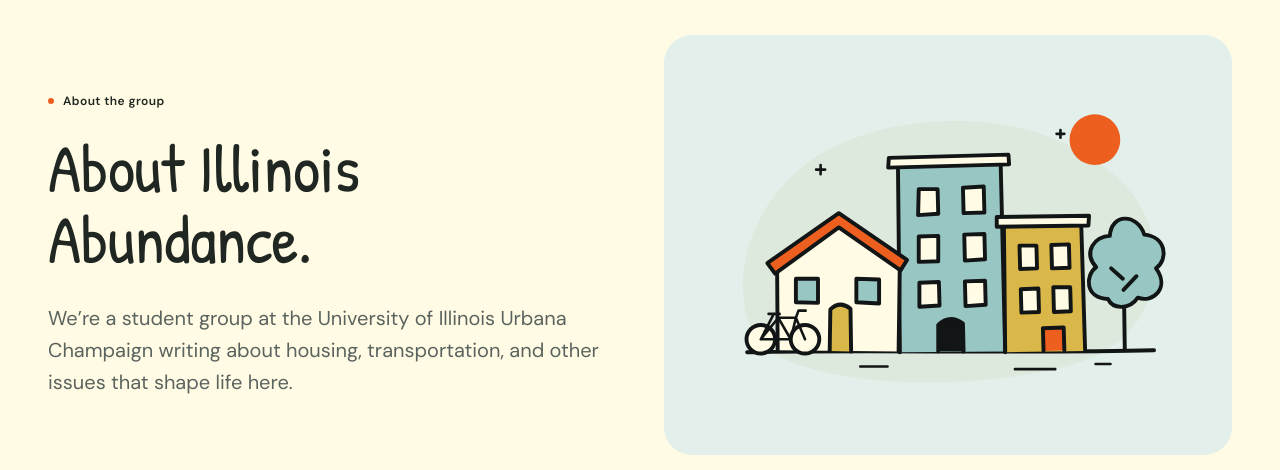
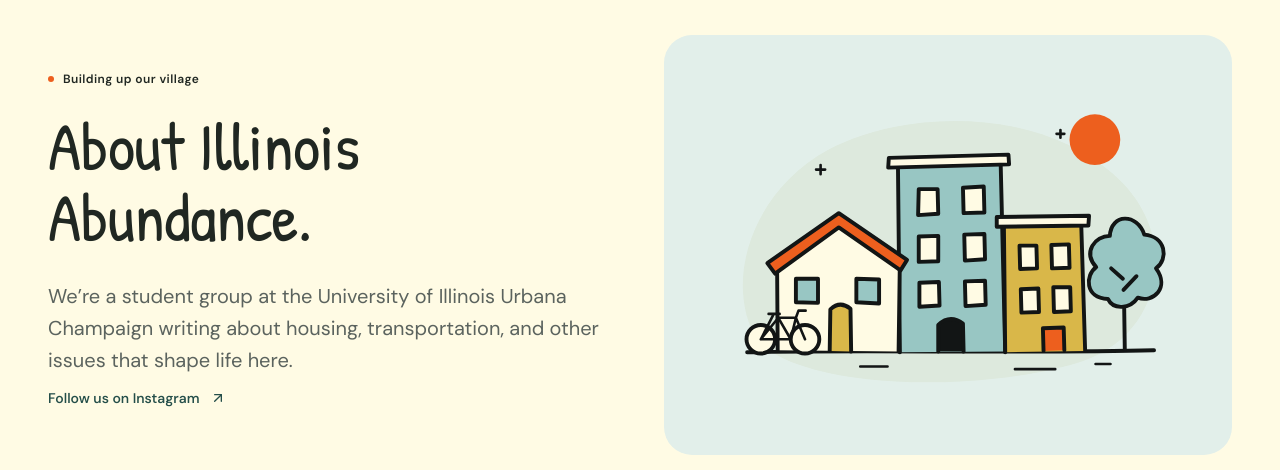
Before and after one commit to bhnsadhu/illinois-abundance, a Next.js app: page /about in a window 1280 px wide. Shown: the part 129-599 px from the top of the page. Built offline with nearby package versions, Linux system fonts and the light colour scheme; no server answers.

Commit message:
Use the group Instagram bio and profile link on About

```diff
--- a/src/app/about/page.tsx
+++ b/src/app/about/page.tsx
@@ -1,14 +1,14 @@
 import type { Metadata } from 'next';
 import Image from 'next/image';
 import Link from 'next/link';
-import { ArrowRight } from '@/components/icons';
+import { ArrowRight, ArrowUpRight } from '@/components/icons';
 import { content } from '@/lib/content';
 
 export const metadata: Metadata = { title: 'About us', description: content.about.intro, alternates: { canonical: '/about' } };
 
 export default function AboutPage() {
   return <div className="container about-page">
-    <header className="about-hero"><div><p className="eyebrow"><span className="status-dot"/> About the group</p><h1>{content.about.title}</h1><p>{content.about.intro}</p></div><div className="about-hero-art"><Image src="/illustrations/housing.svg" width={800} height={560} alt="A welcoming neighborhood with homes, a bicycle, and a tree" priority sizes="(max-width: 767px) 100vw, 50vw"/></div></header>
+    <header className="about-hero"><div><p className="eyebrow"><span className="status-dot"/> {content.about.tagline}</p><h1>{content.about.title}</h1><p>{content.about.intro}</p><a className="text-link" href="https://www.instagram.com/illinoisabundance/" target="_blank" rel="noopener noreferrer">Follow us on Instagram <ArrowUpRight size={16}/><span className="sr-only"> (opens in a new tab)</span></a></div><div className="about-hero-art"><Image src="/illustrations/housing.svg" width={800} height={560} alt="A welcoming neighborhood with homes, a bicycle, and a tree" priority sizes="(max-width: 767px) 100vw, 50vw"/></div></header>
     <div className="about-sections">{content.about.sections.map((section, i) => <section key={section.title} className="about-section"><span className="about-section-number" aria-hidden="true">0{i + 1}</span><h2>{section.title}</h2><p>{section.body}</p></section>)}</div>
     <section className="about-write"><div><p className="eyebrow">Write for us</p><h2>Send us a draft</h2></div><div><ol>{content.about.steps.map(step => <li key={step}>{step}</li>)}</ol><Link className="button" href="/write">Start writing <ArrowRight size={16}/></Link></div></section>
   </div>;
--- a/src/lib/content.ts
+++ b/src/lib/content.ts
@@ -7,6 +7,8 @@
   search: { title: 'Search the publication.', intro: 'Find writing on housing, transit, energy, and other local issues.', hint: 'Try housing, buses, or clean energy. Use quotation marks to find an exact phrase.', empty: 'No matching stories.', emptyBody: 'Try a shorter phrase or explore one of our topics.' },
   writer: { eyebrow: 'Contributors', empty: 'No published stories yet.', intro: 'Contributions to Illinois Abundance.' },
   about: {
+    // Public bio: https://www.instagram.com/illinoisabundance/
+    tagline: 'Building up our village',
     title: 'About Illinois Abundance.',
     intro: 'We’re a student group at the University of Illinois Urbana Champaign writing about housing, transportation, and other issues that shape life here.',
     sections: [
```
